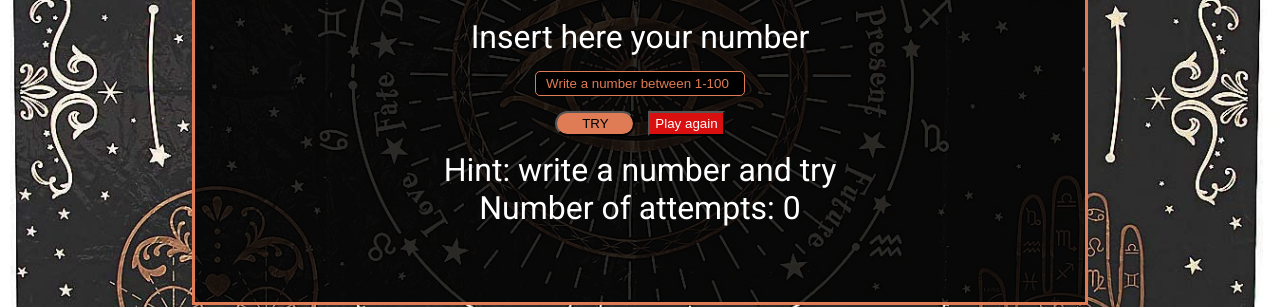
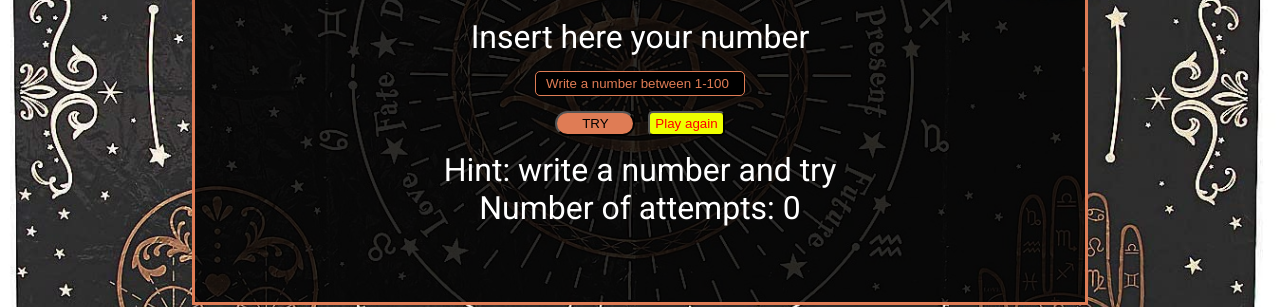
Before and after one commit to NataliaaJN/the-fortune-teller, a website: page src/html/index.html in a window 1280 px wide. In both pictures the pointer is over the button "Play again". Shown: the part 555-862 px from the top of the page. Drawn offline with nearby package versions, Linux system fonts and the light colour scheme; files that its build step writes are made by us from their sources; files whose address does not match are found by name.

Commit message:
update styles

```diff
--- a/src/scss/layout/_mainSection.scss
+++ b/src/scss/layout/_mainSection.scss
@@ -58,11 +58,12 @@
         background-color: white;
           color: black;
         transition: all .8s ease;
+        border-radius: 5px;
         &:hover{
           transform: scale(1.0);
 
-          background-color: rgb(218, 15, 15);
-        color: white;
+          background-color: rgb(238, 255, 0);
+        color: rgb(255, 0, 0);
           box-shadow: inset 1px black;
         }
       }
```
Also changed, not shown: docs/assets/css/main.css.
